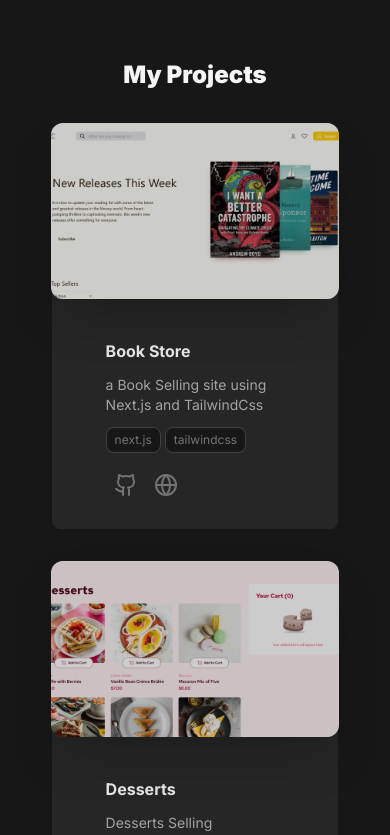
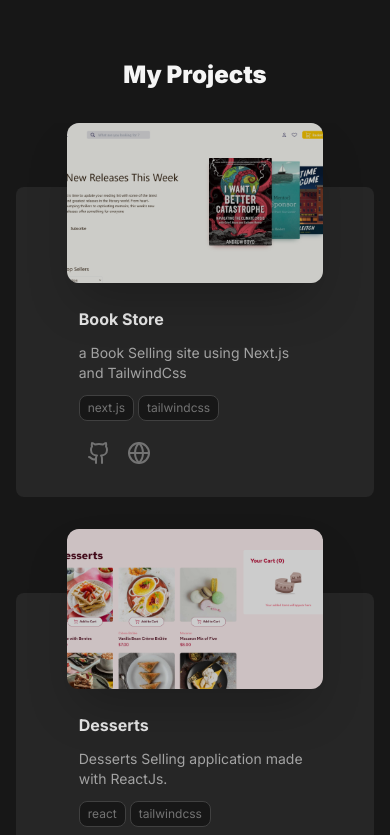
Before and after one commit to makarmee/portfolio, a Next.js app: page / in a window 390 px wide. Shown: the part 1240-2075 px from the top of the page. Built offline with nearby package versions, Linux system fonts and the light colour scheme.

Commit message:
small changes in project-card

```diff
--- a/components/shared/projectCard.tsx
+++ b/components/shared/projectCard.tsx
@@ -13,8 +13,8 @@ interface ProjectProps {
 }
 
 const ProjectCard = ({ project }: { project: ProjectProps }) => (
-  <div className="card bg-neutral-800 flex flex-col sm:flex-row gap-10 items-center px-6 pb-6 sm:p-10 rounded-lg w-4/5 justify-self-center sm:justify-self-end">
-    <div className="relative sm:-ml-[40%] ml-0 h-44 w-72 shrink-0 sm:mt-0 -mt-16 overflow-hidden rounded-xl shadow-2xl before:absolute before:inset-0 before:z-10 before:bg-black/20">
+  <div className="card bg-neutral-800 flex flex-col sm:flex-row sm:gap-10 gap-6 items-center px-6 pb-6 sm:p-10 rounded-lg sm:w-4/5 w-full max-w-[360px] sm:max-w-none justify-self-center sm:justify-self-end">
+    <div className="relative sm:-ml-[40%] ml-0 sm:h-44 sm:w-72 w-64 h-40 shrink-0 sm:mt-0 -mt-16 overflow-hidden rounded-xl shadow-2xl before:absolute before:inset-0 before:z-10 before:bg-black/20">
       <Image
         fill
         className="block object-cover"
```
